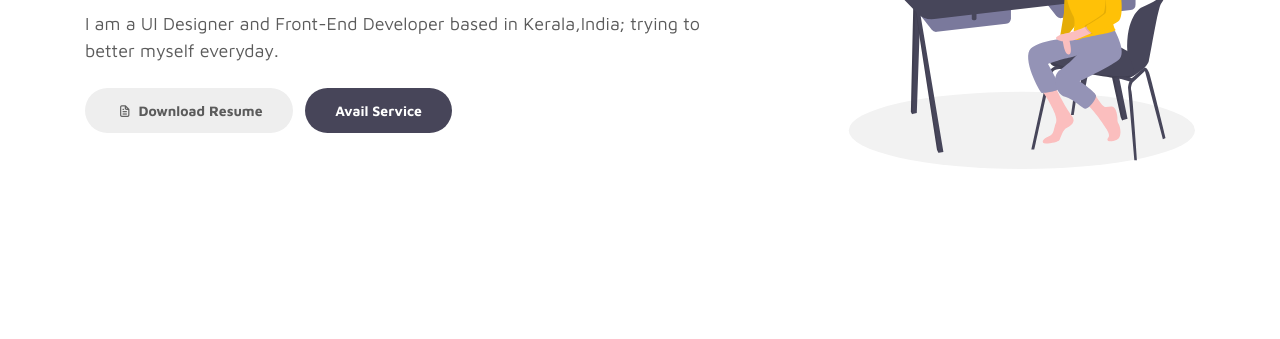
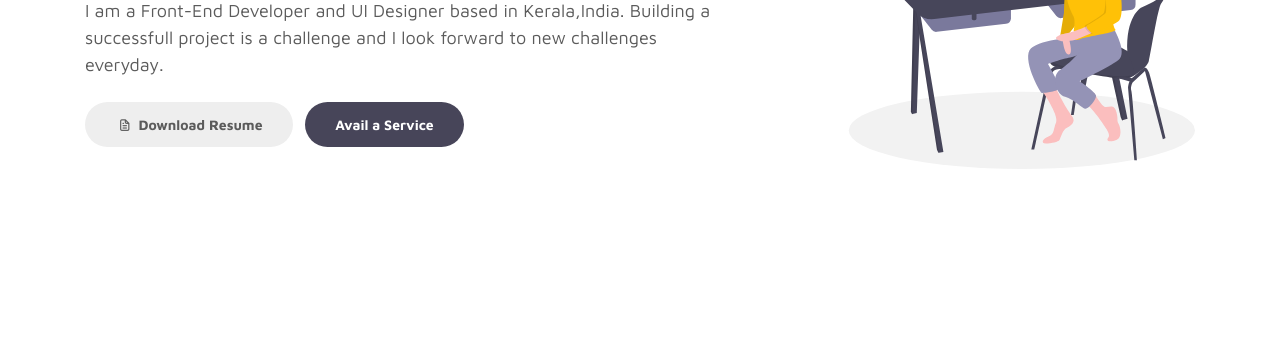
Before and after one commit to thxmam/thm, a plain HTML site: page index.html in a window 1280 px wide. Shown: the part 349-688 px from the top of the page. Drawn offline with Linux system fonts and the light colour scheme.

Commit message:
Add files via upload

```diff
--- a/index.html
+++ b/index.html
@@ -79,11 +79,11 @@
                                 </div>
                         </h1>
 
-                        <p>I am a UI Designer and Front-End Developer based in Kerala,India; trying to better myself everyday.</p>
+                        <p>I am a Front-End Developer and UI Designer based in Kerala,India. Building a successfull project is a challenge and I look forward to new challenges everyday.</p>
 
                         <div class="custom-btn-group mt-4">
                           <a href="#" class="btn mr-lg-2 custom-btn"><i class='uil uil-file-alt'></i> Download Resume</a>
-                          <a href="#contact" class="btn custom-btn custom-btn-bg custom-btn-link">Avail Service</a>
+                          <a href="#contact" class="btn custom-btn custom-btn-bg custom-btn-link">Avail a Service</a>
                         </div>
                     </div>
                 </div>
@@ -246,7 +246,7 @@
                   </div>
 
                   <div class="ml-lg-auto col-lg-5 col-12">
-                    <input type="submit" class="form-control submit-btn" value="Send Request">
+                    <input type="submit" class="form-control submit-btn" value="Request">
                   </div>
                 </div>
               </form>
```
